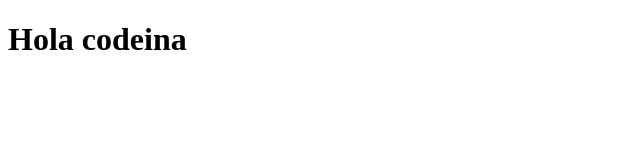
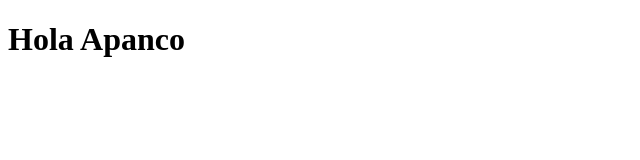
Before and after one commit to MarianaA1/git, a plain HTML site: page Git/index.html in a window 1280 px wide. Shown: the full height of the page, 0-640 px from the left. Drawn offline with Linux system fonts and the light colour scheme.

Commit message:
📝Cambio en H1

```diff
--- a/Git/index.html
+++ b/Git/index.html
@@ -7,6 +7,6 @@
     <title>Document</title>
 </head>
 <body>
-    <h1>Hola codeina</h1>
+    <h1>Hola Apanco</h1>
 </body>
 </html>
```
